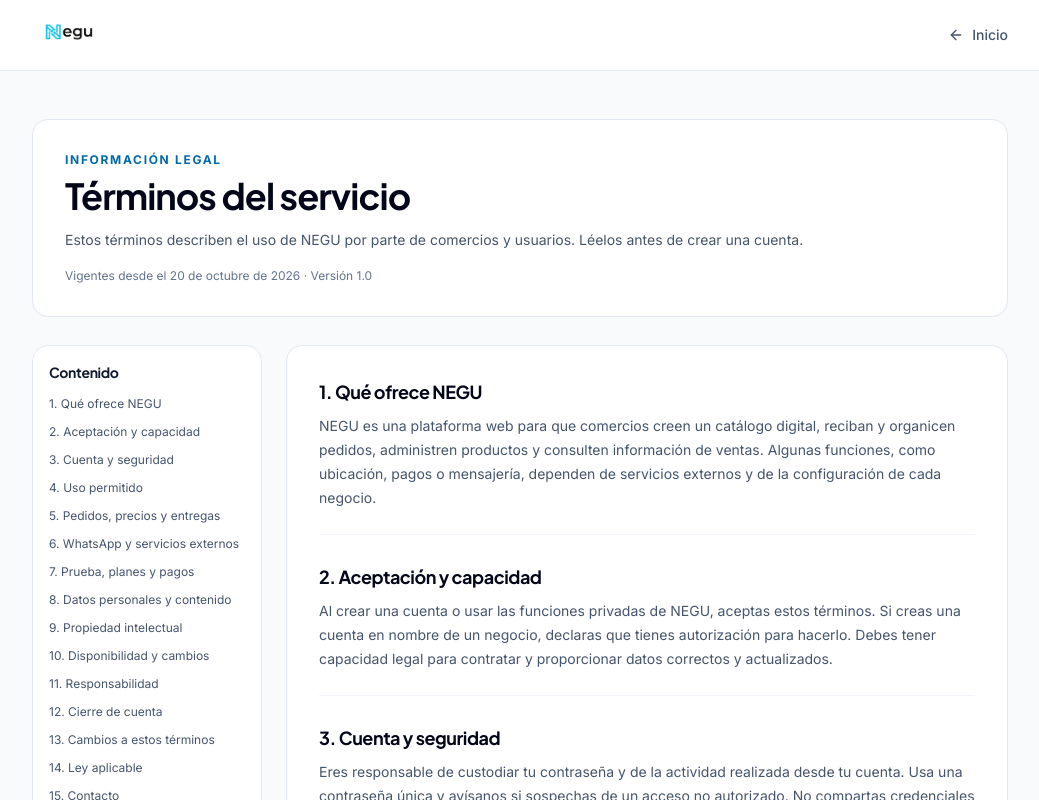
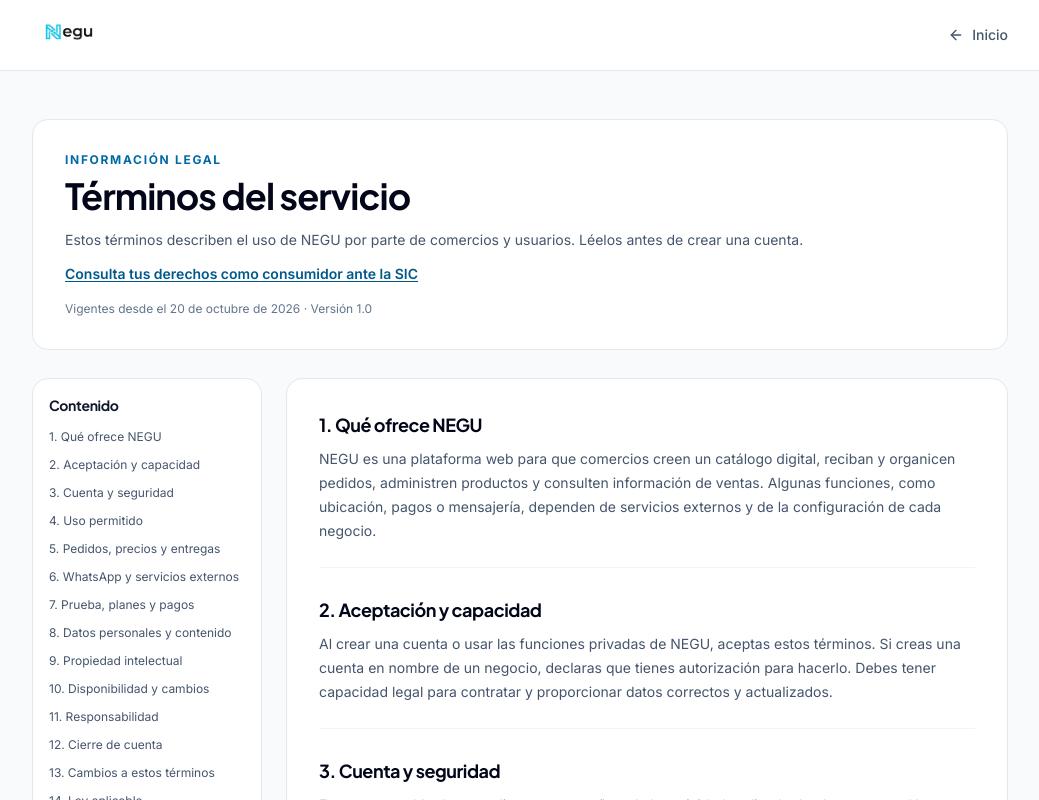
Before and after one commit to Josue777h/dogcity, a React (Vite) app in the folder camly-app/: page /terminos in a window 1280 px wide. Shown: the top 800 px of the page, without its empty margins (120-1159 px from the left). Built offline with nearby package versions, Linux system fonts and the light colour scheme; no server answers.

Commit message:
fix(legal): link customer protection resources

```diff
--- a/camly-app/src/features/legal/TermsPage.jsx
+++ b/camly-app/src/features/legal/TermsPage.jsx
@@ -63,6 +63,7 @@
           <p className="text-xs font-bold uppercase tracking-[0.14em] text-sky-700">Información legal</p>
           <h1 className="mt-2 text-3xl font-bold tracking-tight text-slate-950 sm:text-4xl">Términos del servicio</h1>
           <p className="mt-3 max-w-3xl text-sm leading-6 text-slate-600">Estos términos describen el uso de NEGU por parte de comercios y usuarios. Léelos antes de crear una cuenta.</p>
+          <a className="mt-3 inline-flex text-sm font-semibold text-sky-800 underline underline-offset-2" href="https://sedeelectronica.sic.gov.co/temas/proteccion-al-consumidor" target="_blank" rel="noreferrer">Consulta tus derechos como consumidor ante la SIC</a>
           <p className="mt-4 text-xs text-slate-500">Vigentes desde el 20 de octubre de 2026 · Versión 1.0</p>
         </div>
         <div className="grid gap-6 lg:grid-cols-[230px_minmax(0,1fr)]">
--- a/camly-app/src/features/store/components/StoreFooter.jsx
+++ b/camly-app/src/features/store/components/StoreFooter.jsx
@@ -153,8 +153,9 @@
             </div>
           )}
 
-          <div className="mt-2 flex flex-wrap items-center justify-between gap-x-3 gap-y-0.5 border-t border-black/5 pt-1.5 text-[9px] leading-tight text-slate-500">
+          <div className="mt-2 flex flex-wrap items-center justify-between gap-x-3 gap-y-1 border-t border-black/5 pt-1.5 text-[9px] leading-tight text-slate-500">
             <p>© {new Date().getFullYear()} {storeName}</p>
+            <a href="https://sedeelectronica.sic.gov.co/temas/proteccion-al-consumidor" target="_blank" rel="noreferrer" className="font-medium underline underline-offset-2 hover:text-slate-800">Protección al consumidor (SIC)</a>
             <p>Catálogo digital por <span className="font-semibold" style={{ color: isBranded ? brandColor : '#475569' }}>NEGU</span></p>
           </div>
         </section>
```
